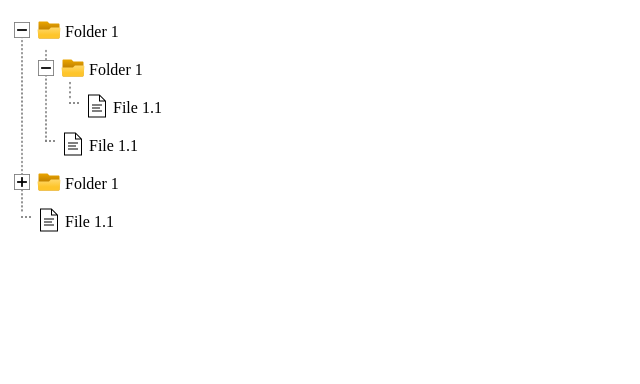
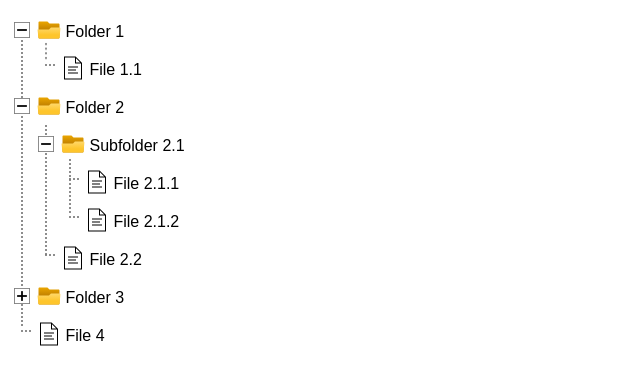
Before and after one commit to njkta/mirapolis, a plain HTML site: page index.html in a window 1280 px wide. Shown: the whole page, without its empty margins (0-640 px from the left). Drawn offline with Linux system fonts and the light colour scheme.

Commit message:
feat: edit text

```diff
--- a/index.html
+++ b/index.html
@@ -14,20 +14,6 @@
                 <span class="folder__name">Folder 1</span>
             </div>
             <ul>
-                <li class="subfolder active">
-                    <div class="icon icon-opened">
-                        <img class="folder__img" src="img/opened-folder.svg">
-                        <span class="folder__name">Folder 1</span>
-                    </div>
-                    <ul>
-                        <li class="file subfolder__file">
-                            <div>
-                                <img class="file__img" src="img/file.svg">
-                                <span class="file__name">File 1.1</span>
-                            </div>
-                        </li>
-                    </ul>
-                </li>
                 <li class="file folder__file">
                     <div>
                         <img class="file__img" src="img/file.svg">
@@ -36,16 +22,50 @@
                 </li>
             </ul>
         </li>
+        <li class="folder active">
+            <div class="icon icon-opened">
+                <img class="folder__img" src="img/opened-folder.svg">
+                <span class="folder__name">Folder 2</span>
+            </div>
+            <ul>
+                <li class="subfolder active">
+                    <div class="icon icon-opened">
+                        <img class="folder__img" src="img/opened-folder.svg">
+                        <span class="folder__name">Subfolder 2.1</span>
+                    </div>
+                    <ul>
+                        <li class="file subfolder__file">
+                            <div>
+                                <img class="file__img" src="img/file.svg">
+                                <span class="file__name">File 2.1.1</span>
+                            </div>
+                        </li>
+                        <li class="file subfolder__file">
+                            <div>
+                                <img class="file__img" src="img/file.svg">
+                                <span class="file__name">File 2.1.2</span>
+                            </div>
+                        </li>
+                    </ul>
+                </li>
+                <li class="file folder__file">
+                    <div>
+                        <img class="file__img" src="img/file.svg">
+                        <span class="file__name">File 2.2</span>
+                    </div>
+                </li>
+            </ul>
+        </li>
         <li class="folder">
             <div class="icon">
                 <img class="folder__img" src="img/opened-folder.svg">
-                <span class="folder__name">Folder 1</span>
+                <span class="folder__name">Folder 3</span>
             </div>
             <ul>
                 <li class="file folder__file">
                     <div>
                         <img class="file__img" src="img/file.svg">
-                        <span class="file__name">File 1.1</span>
+                        <span class="file__name">File 3.1</span>
                     </div>
                 </li>
             </ul>
@@ -53,7 +73,7 @@
         <li class="file first-level">
             <div>
                 <img class="file__img" src="img/file.svg">
-                <span class="file__name">File 1.1</span>
+                <span class="file__name">File 4</span>
             </div>
         </li>
     </ul>
--- a/style.css
+++ b/style.css
@@ -1,3 +1,6 @@
+*{
+    font-family: sans-serif;
+}
 ul{
     margin: 0;
     padding-left: 24px;
@@ -53,7 +56,7 @@ li,
 .folder:before,
 .subfolder:before{
     height: calc(100% - 58px);
-    top: 58%;
+    top: 56%;
 }
 .file:before{
     background: url("img/dot.png") space center;
```
Also changed, not shown: 1 other file.
